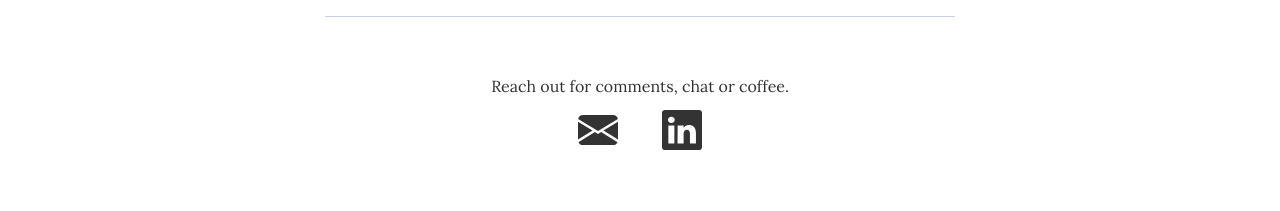
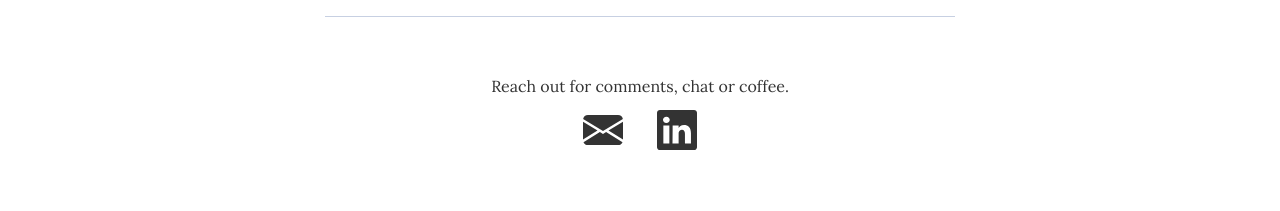
Before and after one commit to PrestonChing/prestonching.github.io, a Jekyll site: the page built from index.html, in a window 1280 px wide. Shown: the part 1115-1326 px from the top of the page. Built offline with Jekyll 4.4.1, drawn with Linux system fonts in a browser that asks for light colours.

Commit message:
footer margin

```diff
--- a/_sass/3-modules/_footer.scss
+++ b/_sass/3-modules/_footer.scss
@@ -27,7 +27,7 @@
 
 .contact__item {
   display: inline-block;
-  margin-right: 40px;
+  margin-right: 30px;
   &:last-child {
     margin-right: 0;
   }
```
